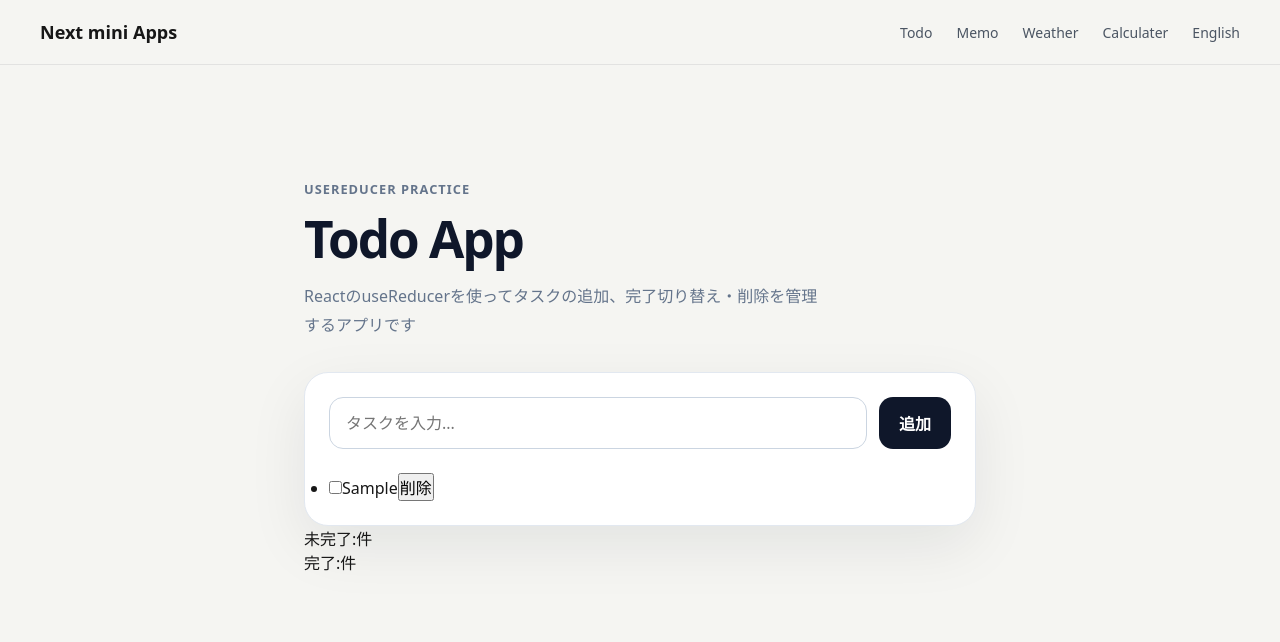
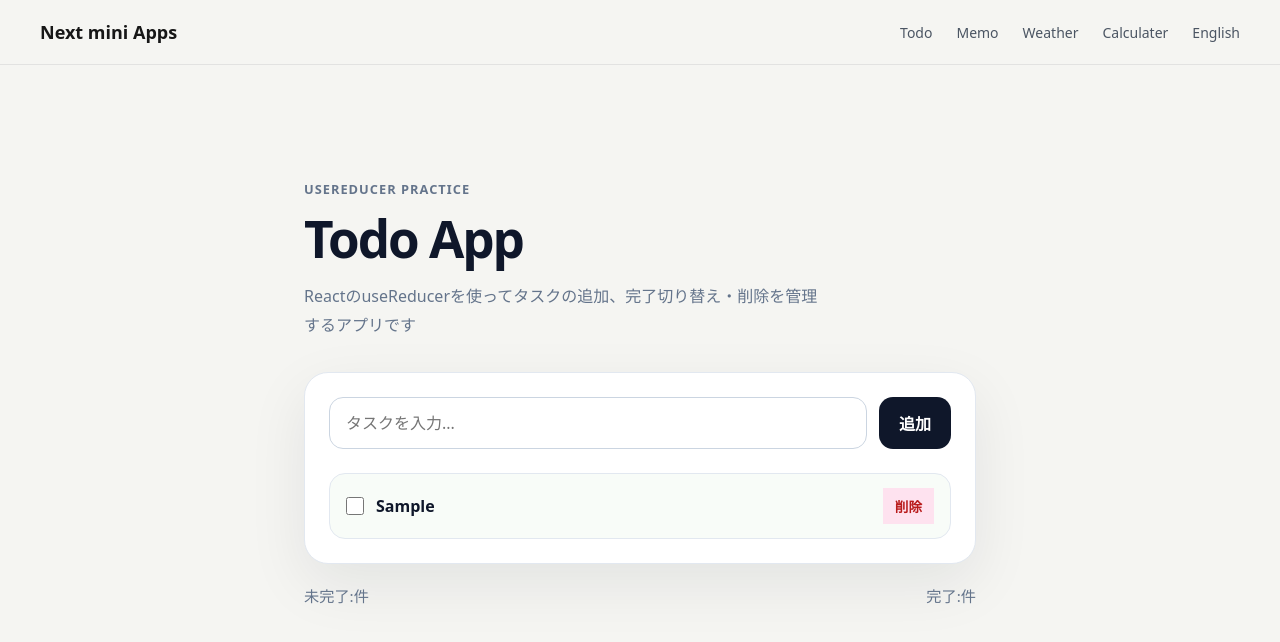
Before and after one commit to usamiyouhei/mini_apps_collection, a Next.js app: page /todo in a window 1280 px wide. Both pictures are taken after typing "Sample" into the empty fields and a click on the button "追加". Shown: the top 642 px of the page. Built offline with nearby package versions, Linux system fonts and the light colour scheme.

Commit message:
5/18 css add

```diff
--- a/src/app/todo/todo.module.css
+++ b/src/app/todo/todo.module.css
@@ -92,3 +92,67 @@
   color: #94a3b8;
   text-align: center;
 }
+
+.list {
+  display: grid;
+  gap: 12px;
+  margin: 0;
+  padding: 0;
+  list-style: none;
+}
+
+.item {
+  display: flex;
+  align-items: center;
+  justify-content: space-between;
+  gap: 16px;
+  padding: 14px 16px;
+  border: 1px solid #e2e8f0;
+  border-radius: 16px;
+  background: #f8fcf8;
+}
+
+.itemLabel {
+  display: flex;
+  align-items: center;
+  gap: 12px;
+  min-width: 0;
+}
+
+.checkbox {
+  width: 18px;
+  height: 18px;
+  accent-color: #0f172a;
+}
+
+.taskTitle {
+  color: #0f172a;
+  font-weight: 600;
+  word-break: break-word;
+}
+
+.completed {
+  color: #94a3b8;
+  text-decoration: line-through;
+}
+
+.deleteButton {
+  flex-shrink: 0;
+  padding: 8px 12px;
+  border: none;
+  border-radius: 999;
+  background: #fee2ef;
+  color: #b91c1c;
+  font-size: 0.85rem;
+  font-weight: 700;
+  cursor: pointer;
+}
+
+.footer {
+  display: flex;
+  justify-content: space-between;
+  gap: 16px;
+  margin-top: 20px;
+  color: #64748b;
+  font-size: 0.95rem;
+}
```
